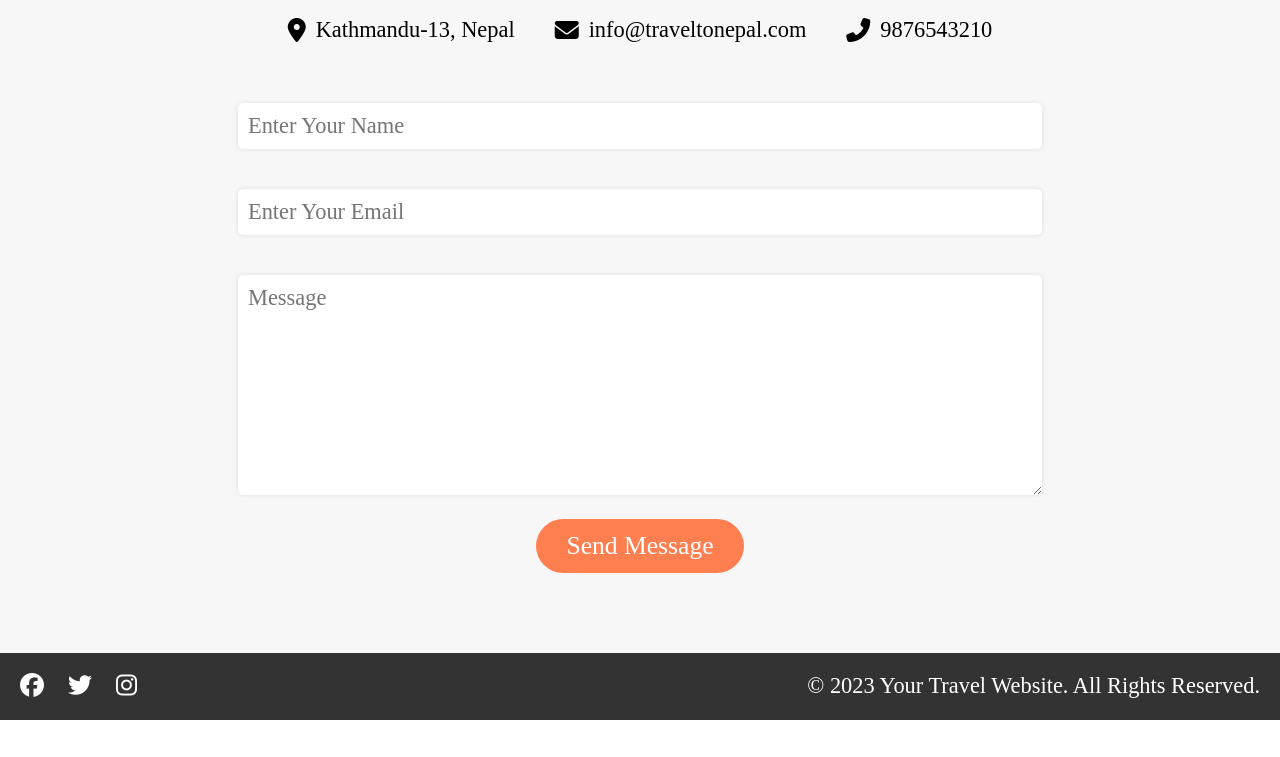
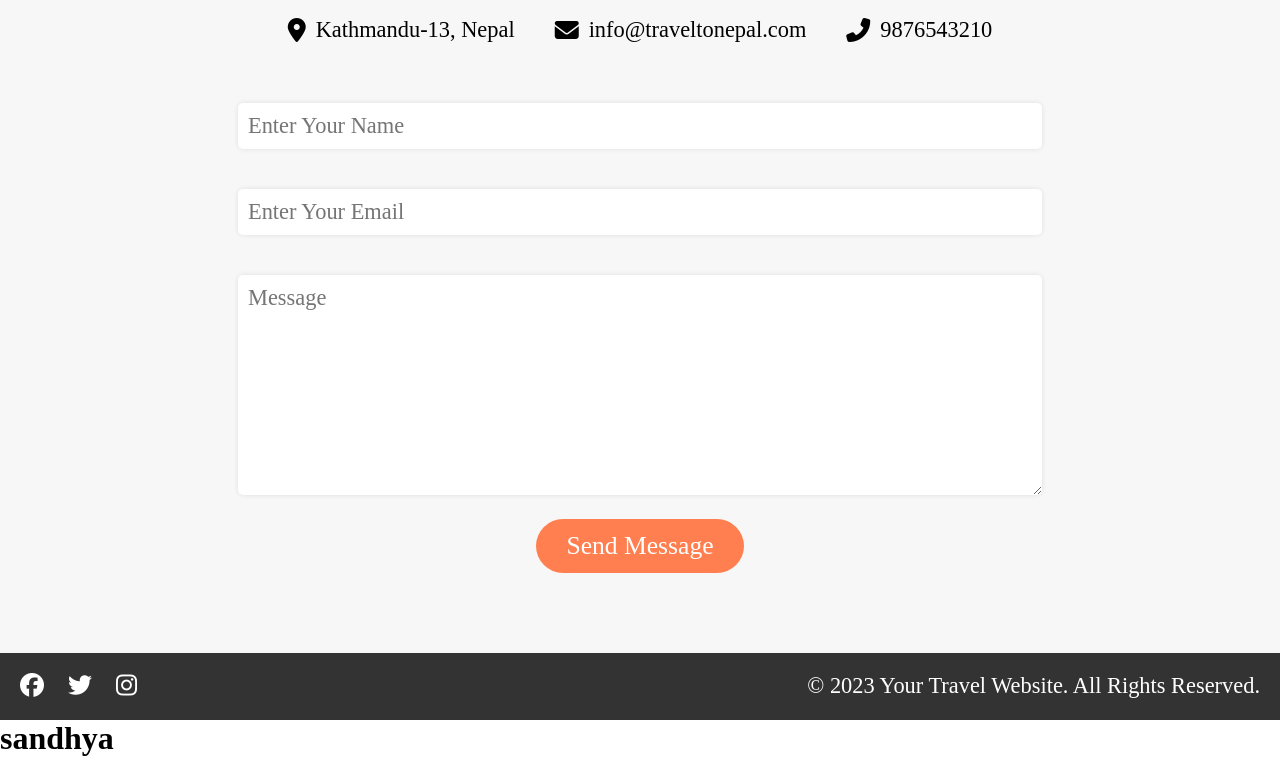
Before and after one commit to sanndhyaa/travel-webproject, a plain HTML site: page Projects/index.html in a window 1280 px wide. Shown: the part 3726-4483 px from the top of the page. Before the commit the page ends 4446 px from the top, so only its background shows below. Drawn offline with Linux system fonts and the light colour scheme; a web font is replaced by a local one.

Commit message:
add sandhya in line 218 in index.html

```diff
--- a/Projects/index.html
+++ b/Projects/index.html
@@ -215,6 +215,7 @@
         <p>&copy; 2023 Your Travel Website. All Rights Reserved.</p>
       </footer>
     </main>
+    <h1>sandhya</h1>
   </body>
   <script
     src="https://kit.fontawesome.com/6558443b63.js"
```
